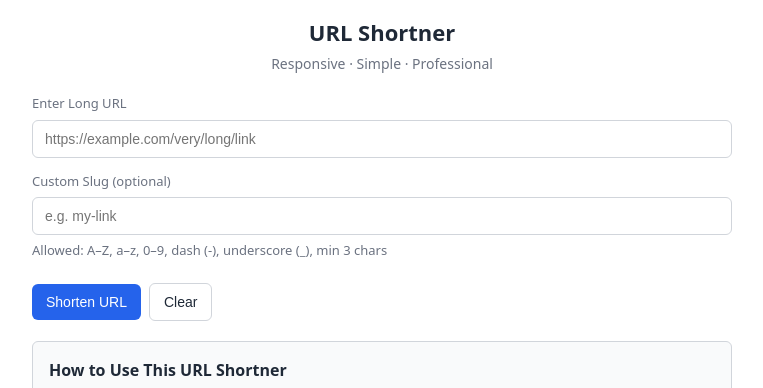
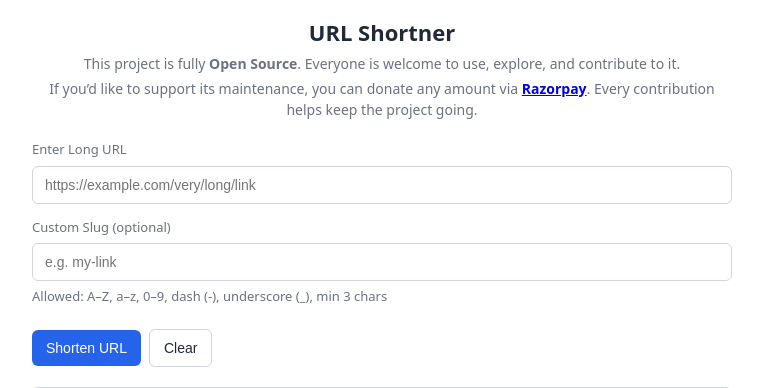
Before and after one commit to iamrcs/url-shortener, a Flask app: page / in a window 1280 px wide. Shown: the top 388 px of the page, without its empty margins (258-1021 px from the left). Run offline with Flask 3, Linux system fonts and the light colour scheme.

Commit message:
Update index.html

```diff
--- a/templates/index.html
+++ b/templates/index.html
@@ -99,7 +99,9 @@
   <main>
     <header>
       <h1>URL Shortner</h1>
-      <p>Responsive · Simple · Professional</p>
+      <p>This project is fully <strong>Open Source</strong>. Everyone is welcome to use, explore, and contribute to it.</p>
+
+      <p>If you’d like to support its maintenance, you can donate any amount via <strong><a href="https://razorpay.me/@itisuniqueofficial" target="_blank">Razorpay</a></strong>. Every contribution helps keep the project going.</p>
     </header>
 
     <form id="shortForm" autocomplete="off" novalidate>
```
